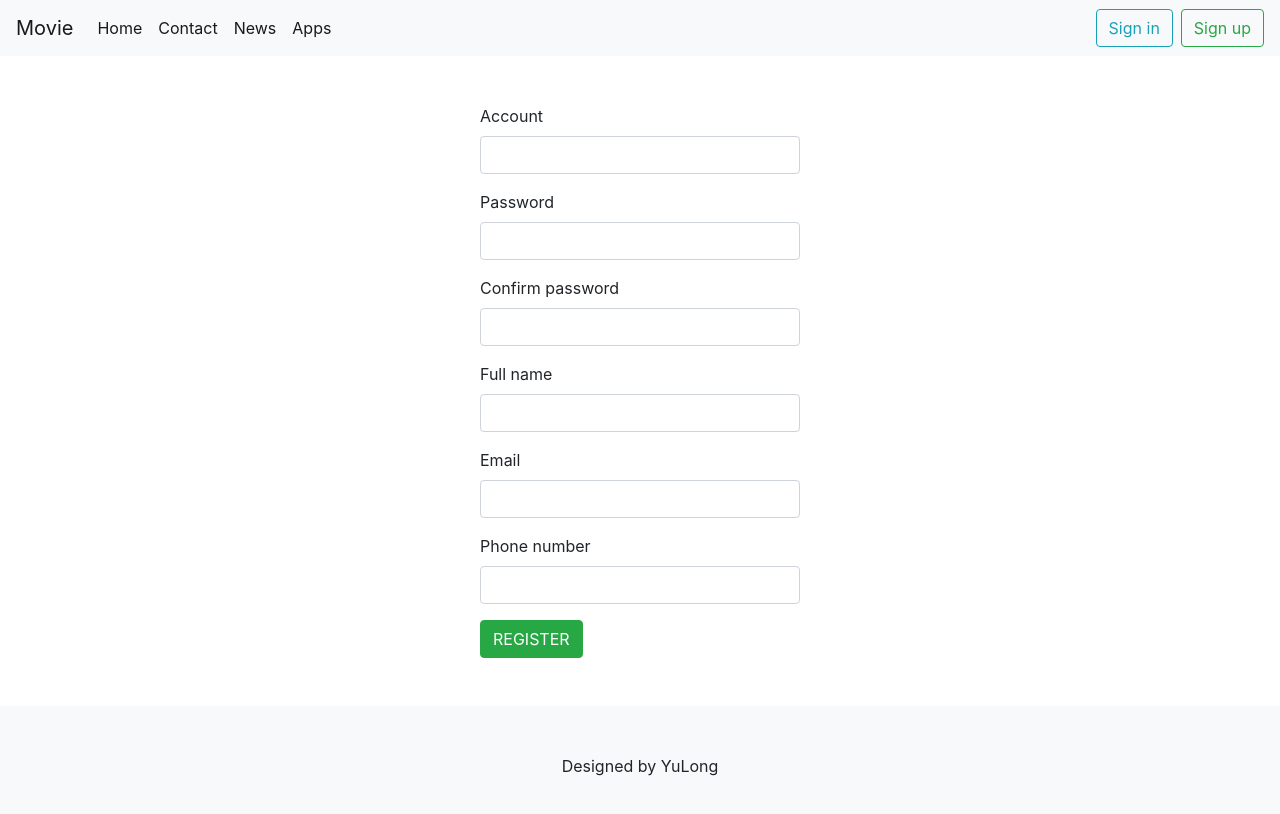
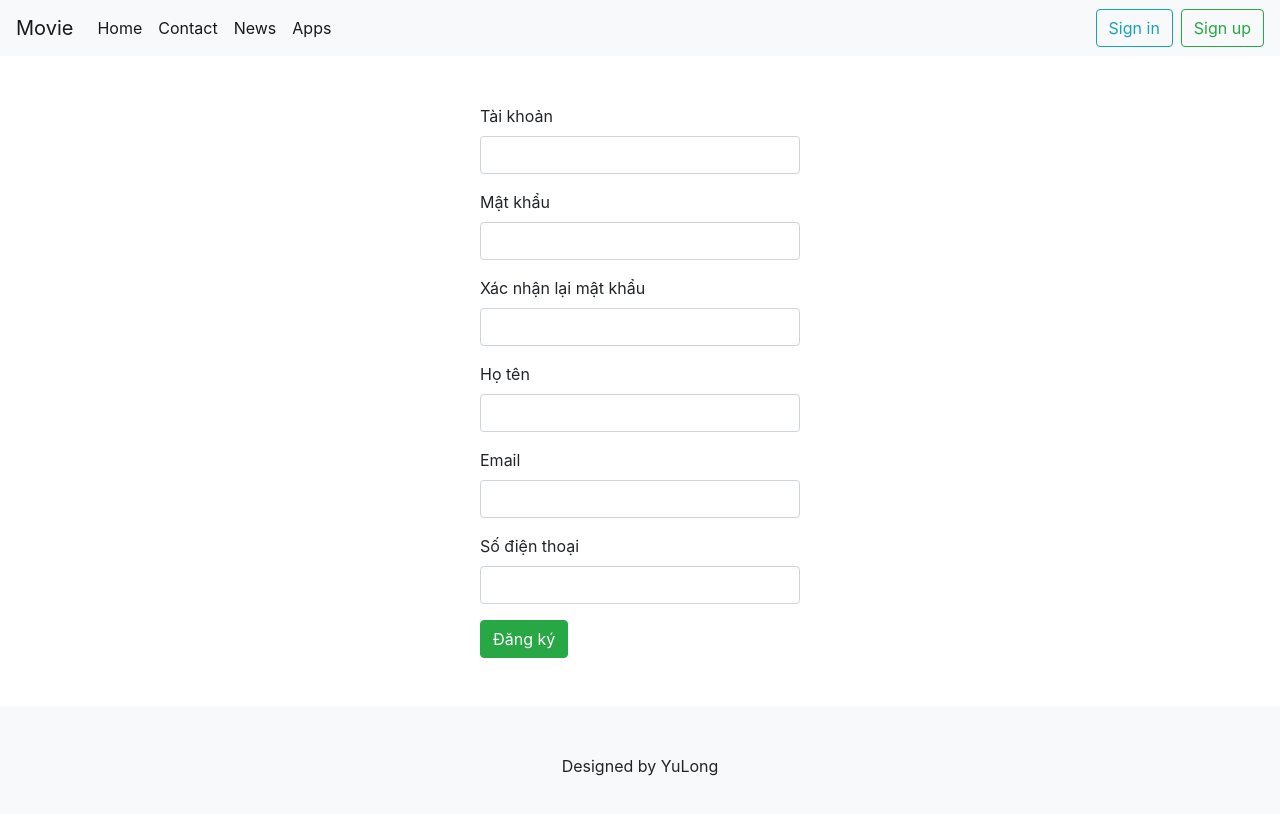
Before and after one commit to GumayuLong/Capstone-React, a React (Create React App) app: page /register in a window 1280 px wide. Shown: the top 814 px of the page. Built offline with nearby package versions, Linux system fonts and the light colour scheme.

Commit message:
fix validate

```diff
--- a/src/pages/Login/Login.jsx
+++ b/src/pages/Login/Login.jsx
@@ -19,27 +19,6 @@ export default function Login() {
 
 	const [posts, setPosts] = useState([]);
 	const [errMessage, setErrMessage] = useState("");
-	// 	checkPassword();
-	// 	checkUsername();
-	// }, []);
-
-	// const checkUsername = async () => {
-	// 	const result = await userService.Exist(params.taiKhoan);
-
-	// 	const usernameList = result.data.content.map((element) => {
-	// 		return element;
-	// 	});
-	// 	setAccount(usernameList);
-	// };
-
-	// const checkPassword = async () => {
-	// 	const result = await userService.Exist(params.taiKhoan);
-
-	// 	const passwordList = result.data.content.map((element) => {
-	// 		return element;
-	// 	});
-	// 	setPassword(passwordList);
-	// };
 
 	const handleChange = (event) => {
 		setState({
@@ -58,7 +37,7 @@ export default function Login() {
 			validation.validateRequired(
 				state.taiKhoan,
 				accountInputRef.current,
-				"Please enter your account !"
+				"Vui lòng nhập tài khoản!"
 			)
 
 		// CHECK VALIDATION PASSWORD ACCOUNT LOGIN
@@ -66,7 +45,7 @@ export default function Login() {
 			validation.validateRequired(
 				state.matKhau,
 				passwordInputRef.current,
-				"Please enter your password !"
+				"Vui lòng nhập mật khẩu!"
 			)
 		if (isValid) {
 				await userService.loginApi(state)
@@ -93,7 +72,7 @@ export default function Login() {
 		<div className="w-25 mx-auto py-5">
 			<form onSubmit={handleSubmit}>
 				<div className="form-group">
-					<label htmlFor="">Username</label>
+					<label htmlFor="">Tài khoản</label>
 					<input
 						onChange={handleChange}
 						name="taiKhoan"
@@ -103,7 +82,7 @@ export default function Login() {
 					<p ref={accountInputRef} className="text-danger"></p>
 				</div>
 				<div className="form-group">
-					<label htmlFor="">Password</label>
+					<label htmlFor="">Mật khẩu</label>
 					<input
 						onChange={handleChange}
 						name="matKhau"
@@ -114,7 +93,7 @@ export default function Login() {
 						{errMessage}
 					</p>
 				</div>
-				<button className="btn btn-primary">LOGIN</button>
+				<button className="btn btn-primary">Đăng nhập</button>
 			</form>
 		</div>
 	);
--- a/src/pages/Register/Register.jsx
+++ b/src/pages/Register/Register.jsx
@@ -56,14 +56,14 @@ export default function Register() {
 			validation.validateRequired(
 				state.taiKhoan,
 				usernameInputRef.current,
-				"Please enter your account !"
+				"Vui lòng nhập tài khoản!"
 			)
 
 		// CHECK VALIDATION PASSWORD
 		isValid &= validation.validateRequired(
 			state.matKhau,
 			passwordInputRef.current,
-			"Please enter your password !"
+			"Vui lòng nhập mật khẩu!"
 		);
 
 		// CHECK VALIDATION CONFIRM PASSWORD
@@ -71,14 +71,14 @@ export default function Register() {
 			validation.validateRequired(
 				confirmPassword,
 				confirmPasswordInputRef.current,
-				"Please confirm your password again !"
+				"Vui lòng xác nhận lại mật khẩu!"
 			)
 			&&
 			validation.validateConfirmPassword(
 				state.matKhau,
 				confirmPassword.confirmPassword,
 				confirmPasswordInputRef.current,
-				"Please re-enter the correct password !"
+				"Vui lòng nhập lại đúng mật khẩu ở trên!"
 			);
 
 		// CHECK VALIDATION FULL NAME
@@ -86,12 +86,12 @@ export default function Register() {
 			validation.validateRequired(
 				state.hoTen,
 				fullNameInputRef.current,
-				"Please enter your full name !"
+				"Vui lòng nhập họ tên!"
 			) &&
 			validation.validateFullName(
 				state.hoTen,
 				fullNameInputRef.current,
-				"Please enter your first and last name in letters !"
+				"Vui lòng nhập họ tên là ký tự chữ!"
 			);
 
 		// CHECK VALIDATION EMAIL
@@ -99,12 +99,12 @@ export default function Register() {
 			validation.validateRequired(
 				state.email,
 				emailInputRef.current,
-				"Please enter your email !"
+				"Vui lòng nhập email!"
 			) &&
 			validation.validateEmail(
 				state.email,
 				emailInputRef.current,
-				"Please enter the correct email format !"
+				"Vui lòng nhập đúng định dạng email!"
 			)
 
 		// CHECK VALIDATION PHONE NUMBER
@@ -112,12 +112,12 @@ export default function Register() {
 			validation.validateRequired(
 				state.soDt,
 				phoneNumberInputRef.current,
-				"Please enter your phone number !"
+				"Vui lòng nhập số điện thoại!"
 			) &&
 			validation.validatePhoneNumber(
 				state.soDt,
 				phoneNumberInputRef.current,
-				"Please enter the phone number as numeric characters !"
+				"Vui lòng nhập số điện thoại là ký tự chữ số!"
 			);
 
 		if (isValid) {
@@ -125,7 +125,7 @@ export default function Register() {
 				dispatch(setUserInfoAction(result.data.content));
 				// console.log(result.data.content.email)
 				notification.success({
-					message: "Register successfully",
+					message: "Đăng ký thành công",
 					placement: "topLeft",
 				});
 				setErrMessage("");
@@ -141,7 +141,7 @@ export default function Register() {
 		<div className="w-25 mx-auto py-5">
 			<form onSubmit={handleSubmit}>
 				<div className="form-group">
-					<label htmlFor="">Account</label>
+					<label htmlFor="">Tài khoản</label>
 					<input
 						onChange={handleChangeRegister}
 						name="taiKhoan"
@@ -151,7 +151,7 @@ export default function Register() {
 					<p ref={usernameInputRef} className="text-danger"></p>
 				</div>
 				<div className="form-group">
-					<label htmlFor="">Password</label>
+					<label htmlFor="">Mật khẩu</label>
 					<input
 						onChange={handleChangeRegister}
 						name="matKhau"
@@ -161,7 +161,7 @@ export default function Register() {
 					<p ref={passwordInputRef} className="text-danger"></p>
 				</div>
 				<div className="form-group">
-					<label htmlFor="">Confirm password</label>
+					<label htmlFor="">Xác nhận lại mật khẩu</label>
 					<input
 						onChange={handleChangeConfirmPassword}
 						id="confirmPassword"
@@ -175,7 +175,7 @@ export default function Register() {
 					></p>
 				</div>
 				<div className="form-group">
-					<label htmlFor="">Full name</label>
+					<label htmlFor="">Họ tên</label>
 					<input
 						onChange={handleChangeRegister}
 						name="hoTen"
@@ -195,7 +195,7 @@ export default function Register() {
 					<p ref={emailInputRef} className="text-danger"></p>
 				</div>
 				<div className="form-group">
-					<label htmlFor="">Phone number</label>
+					<label htmlFor="">Số điện thoại</label>
 					<input
 						onChange={handleChangeRegister}
 						name="soDt"
@@ -204,7 +204,7 @@ export default function Register() {
 					/>
 					<p ref={phoneNumberInputRef} className="text-danger">{errMessage}</p>
 				</div>
-				<button className="btn btn-success">REGISTER</button>
+				<button className="btn btn-success">Đăng ký</button>
 			</form>
 		</div>
 	);
```
